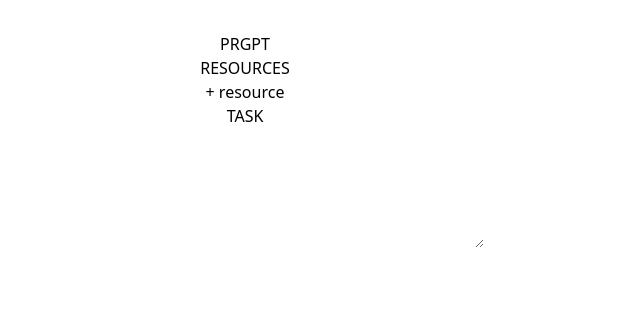
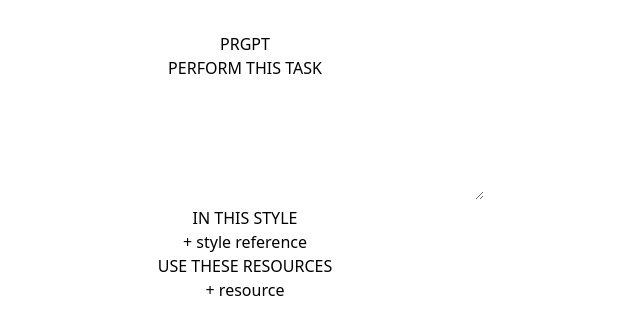
Before and after one commit to josephrmartinez/PRGPT, a React (Vite) app: page / in a window 1280 px wide. Shown: the top 334 px of the page, without its empty margins (395-1035 px from the left). Built offline with nearby package versions, Linux system fonts and the light colour scheme.

Commit message:
Add style ref to main page

```diff
--- a/src/App.jsx
+++ b/src/App.jsx
@@ -1,14 +1,21 @@
 import { useState } from 'react'
 import './App.css'
 import Resource from './components/Resource'
+import StyleRef from './components/StyleRef'
 import TextAreaWithAutoInsert from './components/TextAreaWithAutoInsert'
 
 function App() {
   const [resources, setResources] = useState([])
+  const [styleRefs, setStyleRefs] = useState([])
+
 
   function addResource(){
     setResources([...resources, <Resource key={resources.length} />])
 
+  }
+
+  function addStyleRef(){
+    setStyleRefs([...styleRefs, <StyleRef key={styleRefs.length} />])
   }
 
   function checkForInvoke(){
@@ -20,9 +27,25 @@ function App() {
       <div className='font-bold text-xl mb-10'>
         PRGPT
       </div>
-      <div className='grid grid-cols-2 gap-2'>
+      <div className='grid grid-cols-3 gap-2'>
+
+
+        <div>
+          <div className='mb-8'>PERFORM THIS TASK</div>
+          <TextAreaWithAutoInsert />
+        </div>
+
+        <div>
+          <div className='mb-8'>IN THIS STYLE</div>
+          {styleRefs}
+
+          <button className="border w-28 py-2 mx-auto text-sm rounded-full" onClick={addStyleRef}> + style reference</button>
+
+          <div className='py-8'></div>
+        </div>
+
         <div className='flex flex-col'>
-          <div className='mb-8'>RESOURCES</div>
+          <div className='mb-8'>USE THESE RESOURCES</div>
 
           {resources}
 
@@ -34,11 +57,6 @@ function App() {
 
         </div>
 
-        <div>
-          <div className='mb-8'>TASK</div>
-          <TextAreaWithAutoInsert />
-        </div>
-
       </div>
 
     </div>
--- /dev/null
+++ b/src/components/StyleRef.jsx
@@ -0,0 +1,10 @@
+export default function StyleRef(){
+
+    return (
+        <>
+        <input type="text" className="border" name="" id="" placeholder='url:' />
+        <div className='py-8'></div>
+        </>
+
+    )
+}
--- a/src/components/TextAreaWithAutoInsert.jsx
+++ b/src/components/TextAreaWithAutoInsert.jsx
@@ -27,6 +27,7 @@ export default function TextAreaWithAutoInsert() {
   return (
     <textarea
       value={value}
+      className='w-48'
       onChange={handleChange}
       rows="5"
       cols="50"
```
